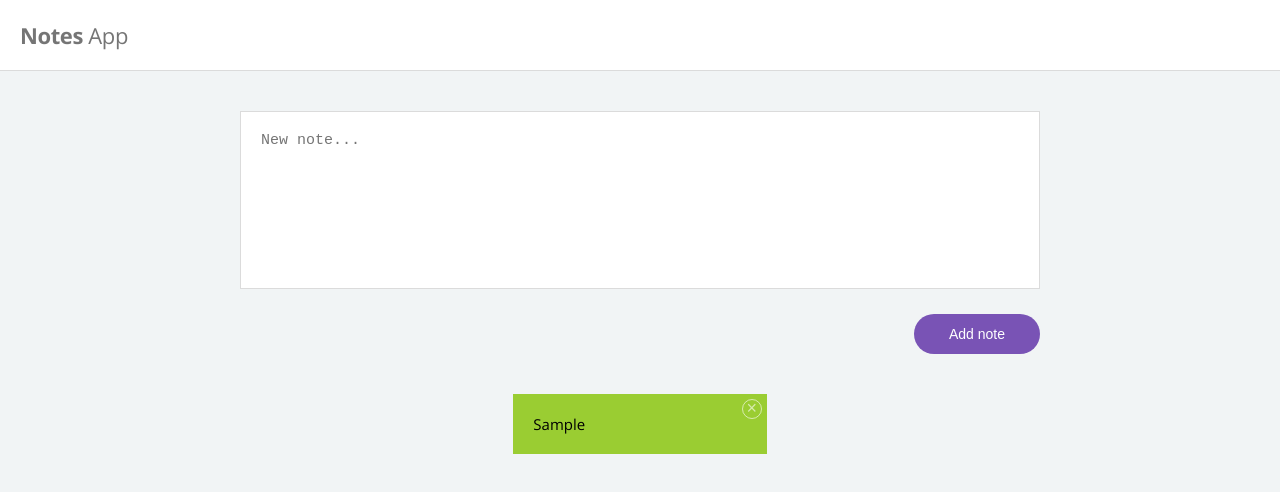
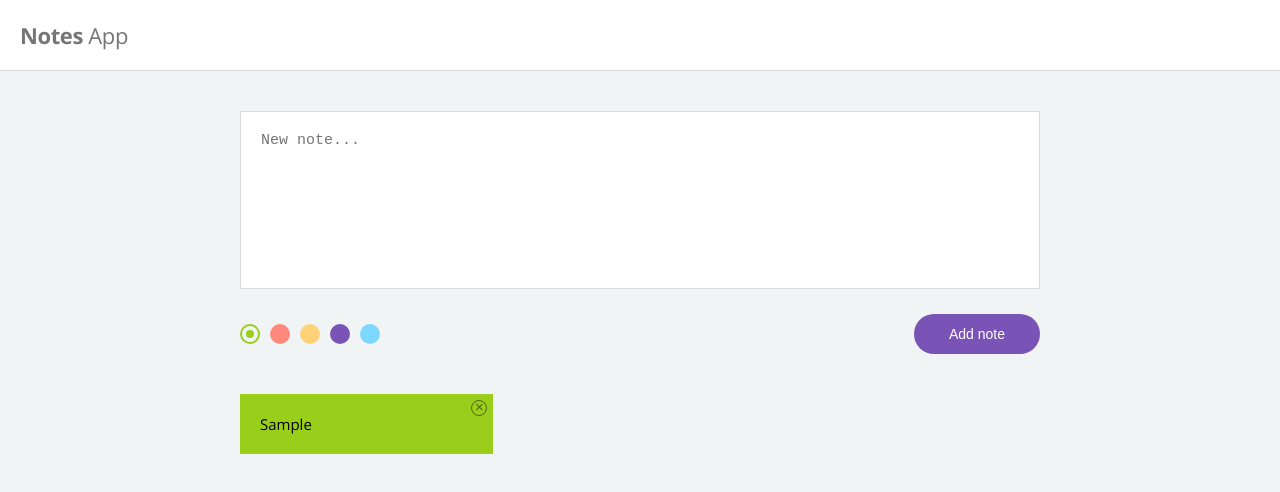
Before and after one commit to dpx16861/notes-app, a React (Create React App) app: page / in a window 1280 px wide. Both pictures are taken after typing "Sample" into the empty fields and a click on the button "Add note". Shown: the top 492 px of the page. Built offline with nearby package versions, Linux system fonts and the light colour scheme.

Commit message:
add color picker

```diff
--- a/src/components/App.css
+++ b/src/components/App.css
@@ -31,6 +31,7 @@
 
 .notes-editor-actions {
     display: flex;
+    align-items: center;
     margin-top: 25px;
 }
 
@@ -46,12 +47,32 @@
     font-size: 14px;
     background: #7953b5;
     color: #fff;
+    text-decoration: none;
+    user-select: none;
     cursor: pointer;
     transition: .2s background;
 }
 
 .notes-editor-btn:hover {
     background: #6d48a7;
+}
+
+.notes-color-picker-btn {
+    box-sizing: border-box;
+    display: inline-block;
+    width: 20px;
+    height: 20px;
+    border-radius: 100%;
+    margin-right: 10px;
+    background: none;
+    border: 0;
+    outline: 0;
+    cursor: pointer;
+    border: 2px solid transparent;
+}
+
+.notes-color-picker-btn.is-active {
+    box-shadow: inset 0 0 0 4px #f1f4f5;
 }
 
 .notes-content {
@@ -61,7 +82,6 @@
 .notes-list {
     display: flex;
     flex-wrap: wrap;
-    justify-content: center;
     margin: -20px 0 0 -20px;
 }
 
@@ -71,7 +91,6 @@
     width: calc(33.333% - 20px);
     margin: 20px 0 0 20px;
     padding: 20px;
-    background: yellowgreen;
     user-select: none;
     cursor: default;
 }
@@ -79,17 +98,17 @@
 .notes-item-delete {
     box-sizing: border-box;
     position: absolute;
-    top: 5px;
-    right: 5px;
+    top: 6px;
+    right: 6px;
     display: block;
-    width: 20px;
-    height: 20px;
-    line-height: 18px;
+    width: 16px;
+    height: 16px;
+    line-height: 15px;
     padding: 0;
     border-radius: 100%;
-    border: 1px solid rgba(255,255,255,.6);
-    color: rgba(255,255,255,.6);
-    font-size: 18px;
+    border: 1px solid rgba(0,0,0,.5);
+    color: rgba(0,0,0,.5);
+    font-size: 15px;
     text-align: center;
     background: none;
     outline: 0;
@@ -98,11 +117,11 @@
 }
 
 .notes-item-delete:hover {
-    border-color: rgba(255,255,255,1);
-    color: rgba(255,255,255,1);
+    border-color: rgba(0,0,0,1);
+    color: rgba(0,0,0,1);
 }
 
 .notes-item-delete span {
     position: relative;
-    top: -1px;
+    top: -2px;
 }
--- /dev/null
+++ b/src/components/NotesColorPicker.js
@@ -0,0 +1,40 @@
+import React, { Component } from 'react';
+
+class NotesColorPicker extends Component {
+    constructor() {
+        super();
+        this.state = {
+            isActive: [1]
+        }
+    }
+
+    handleColorSelect = (color, index) => {
+        this.props.onColorSelect(color);
+
+        let isActive = [];
+        isActive[index] = !isActive[index];
+        this.setState({ isActive });
+    }
+
+    render() {
+        const { colors } = this.props;
+        return (
+            <div className="notes-color-picker">
+                {
+                    colors.map((color, index) => {
+                        return (
+                            <button
+                                className={`notes-color-picker-btn ${this.state.isActive[index] ? 'is-active' : ''}`}
+                                key={index}
+                                onClick={this.handleColorSelect.bind(null, color, index)}
+                                style={{ backgroundColor: color }}
+                            ></button>
+                        )
+                    })
+                }
+            </div>
+        );
+    }
+}
+
+export default NotesColorPicker;
--- a/src/components/NotesEditor.js
+++ b/src/components/NotesEditor.js
@@ -1,12 +1,15 @@
 import React, { Component } from 'react';
 
-const ENTER_KEY = 13;
+import NotesColorPicker from './NotesColorPicker';
+
+import { ENTER_KEY, DEFAULT_COLOR, COLORS } from '../utils/constants';
 
 class NotesEditor extends Component {
     constructor() {
         super();
         this.state = {
-            text: ''
+            text: '',
+            color: DEFAULT_COLOR
         };
     }
 
@@ -21,7 +24,8 @@ class NotesEditor extends Component {
 
         const newNote = {
             text: val,
-            id: Date.now()
+            id: Date.now(),
+            color: this.state.color
         };
 
         if (val) {
@@ -37,6 +41,10 @@ class NotesEditor extends Component {
             e.preventDefault();
             this.handleNoteAdd();
         }
+    }
+
+    handleColorSelect = (color) => {
+        this.setState({ color });
     }
 
     resetState() {
@@ -60,6 +68,7 @@ class NotesEditor extends Component {
                     />
 
                     <div className="notes-editor-actions">
+                        <NotesColorPicker onColorSelect={this.handleColorSelect} colors={COLORS} />
                         <button className="notes-editor-btn" onClick={this.handleNoteAdd}>
                             Add note
                         </button>
--- a/src/components/NotesItem.js
+++ b/src/components/NotesItem.js
@@ -7,7 +7,7 @@ class NotesItem extends Component {
 
     render() {
         return (
-            <div className="notes-item">
+            <div className="notes-item" style={{ backgroundColor: this.props.color }}>
                 <button className="notes-item-delete" onClick={this.handleNoteDelete}>
                     <span>×</span>
                 </button>
--- a/src/components/NotesList.js
+++ b/src/components/NotesList.js
@@ -15,12 +15,13 @@ class NotesList extends Component {
                     <div className="notes-list">
                         {
                             notes.map((note) => {
-                                const { id, text } = note;
+                                const { id, text, color } = note;
                                 return (
                                     <NotesItem
                                         key={id}
                                         id={id}
                                         onNoteDelete={onNoteDelete}
+                                        color={color}
                                     >
                                         {text}
                                     </NotesItem>
```
